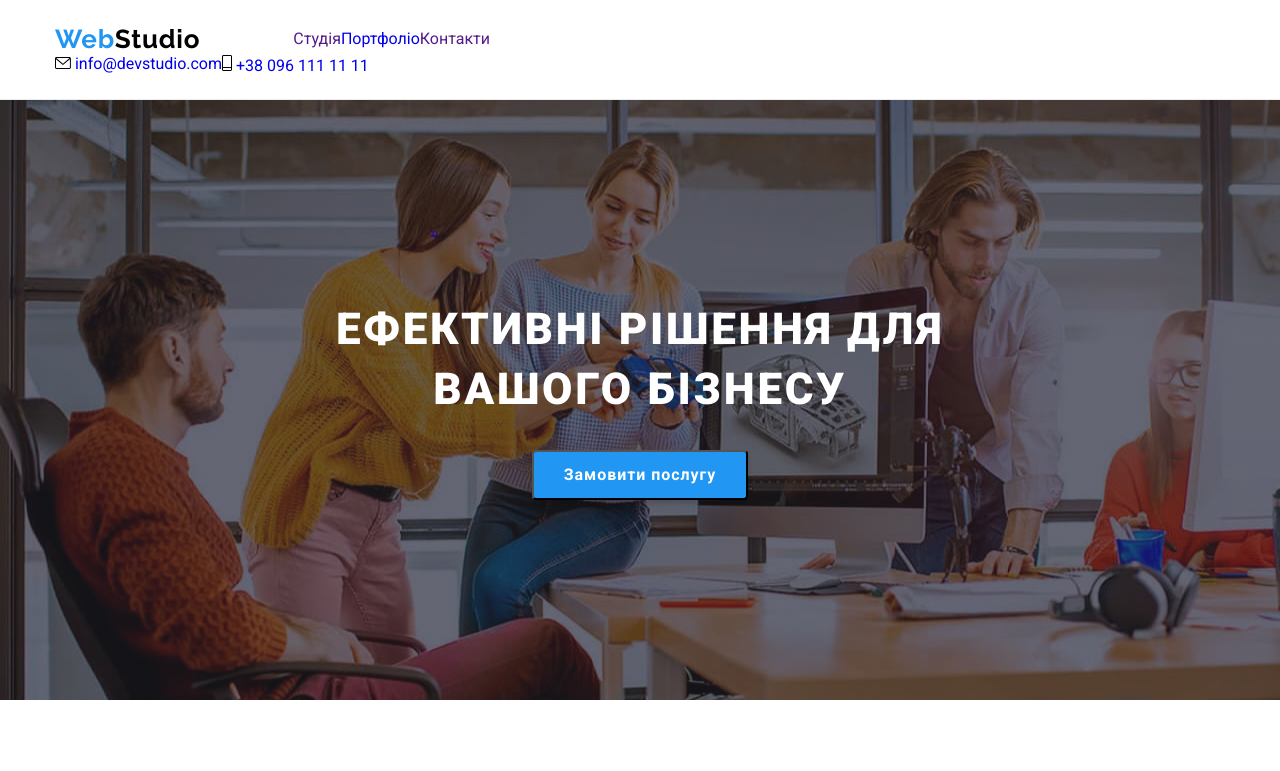
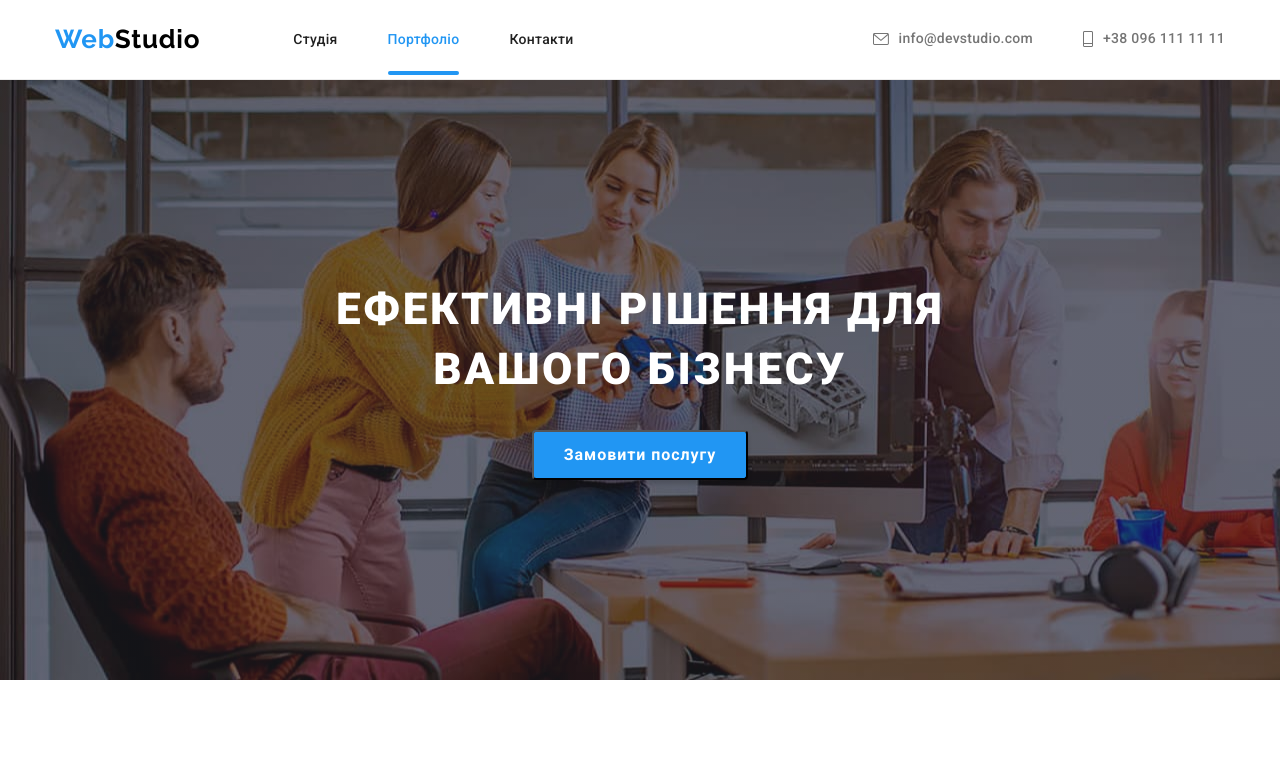
Before and after one commit to OlegRosinskyi/goit-markup-hw-07, a plain HTML site: page index.html in a window 1280 px wide. Shown: the top 771 px of the page. Drawn offline with nearby package versions, Linux system fonts and the light colour scheme.

Commit message:
Update index.html

```diff
--- a/index.html
+++ b/index.html
@@ -32,36 +32,36 @@
   </head>
   <body>
     <header class="header">
-      <div class="container header-container">
+      <div class="container header__container">
         <nav class="header-nav">
           <a href="./index.html" lang="en" class="header-link-log link"
             ><span>Web</span>Studio</a
           >
 
           <ul class="header-list list">
-            <li class="header-item">
+            <li class="header-list__item">
               <a
-                href=""
+                href="./index.html"
                 rel="noopener noreferrer nofollow"
-                class="header-link link header-link-activ"
+                class="header-list__link link"
               >
                 Студія
               </a>
             </li>
-            <li class="header-item">
+            <li class="header-list__item">
               <a
                 href="./portfolio.html"
                 rel="noopener noreferrer nofollow"
-                class="header-link link"
+                class="header-list__link link header-list__link_activ"
               >
                 Портфоліо
               </a>
             </li>
-            <li class="header-item">
+            <li class="header-list__item">
               <a
                 href=""
                 rel="noopener noreferrer nofollow"
-                class="header-link link"
+                class="header-list__link link"
               >
                 Контакти
               </a>
@@ -69,20 +69,23 @@
           </ul>
         </nav>
         <ul class="heade-list list">
-          <li class="heade-item">
+          <li class="heade-list__item">
             <a
               href="mailto:info@devstudio.com"
-              class="heade-link-communication link"
+              class="heade-list__link-communication link"
             >
-              <svg class="heade-icon" width="16" height="12">
+              <svg class="heade-list__icon" width="16" height="12">
                 <use href="./images/icons.svg.svg#icon-mail"></use>
               </svg>
               info@devstudio.com
             </a>
           </li>
-          <li class="heade-item">
-            <a href="tel:+380961111111" class="heade-link-communication link">
-              <svg class="heade-icon" width="10" height="16">
+          <li class="heade-list__item">
+            <a
+              href="tel:+380961111111"
+              class="heade-list__link-communication link"
+            >
+              <svg class="heade-list__icon" width="10" height="16">
                 <use href="./images/icons.svg.svg#icon-tel"></use>
               </svg>
               +38 096 111 11 11</a
```
